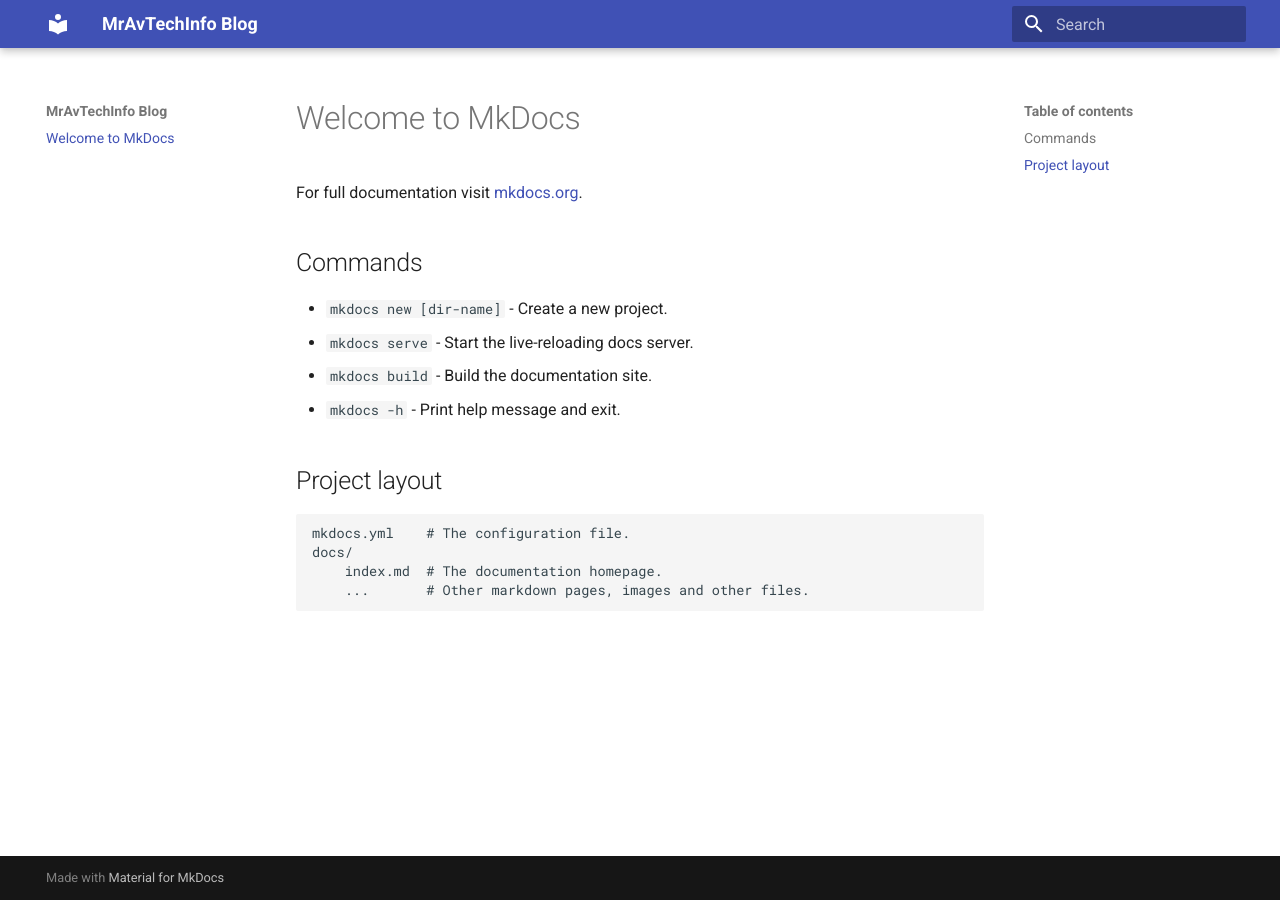
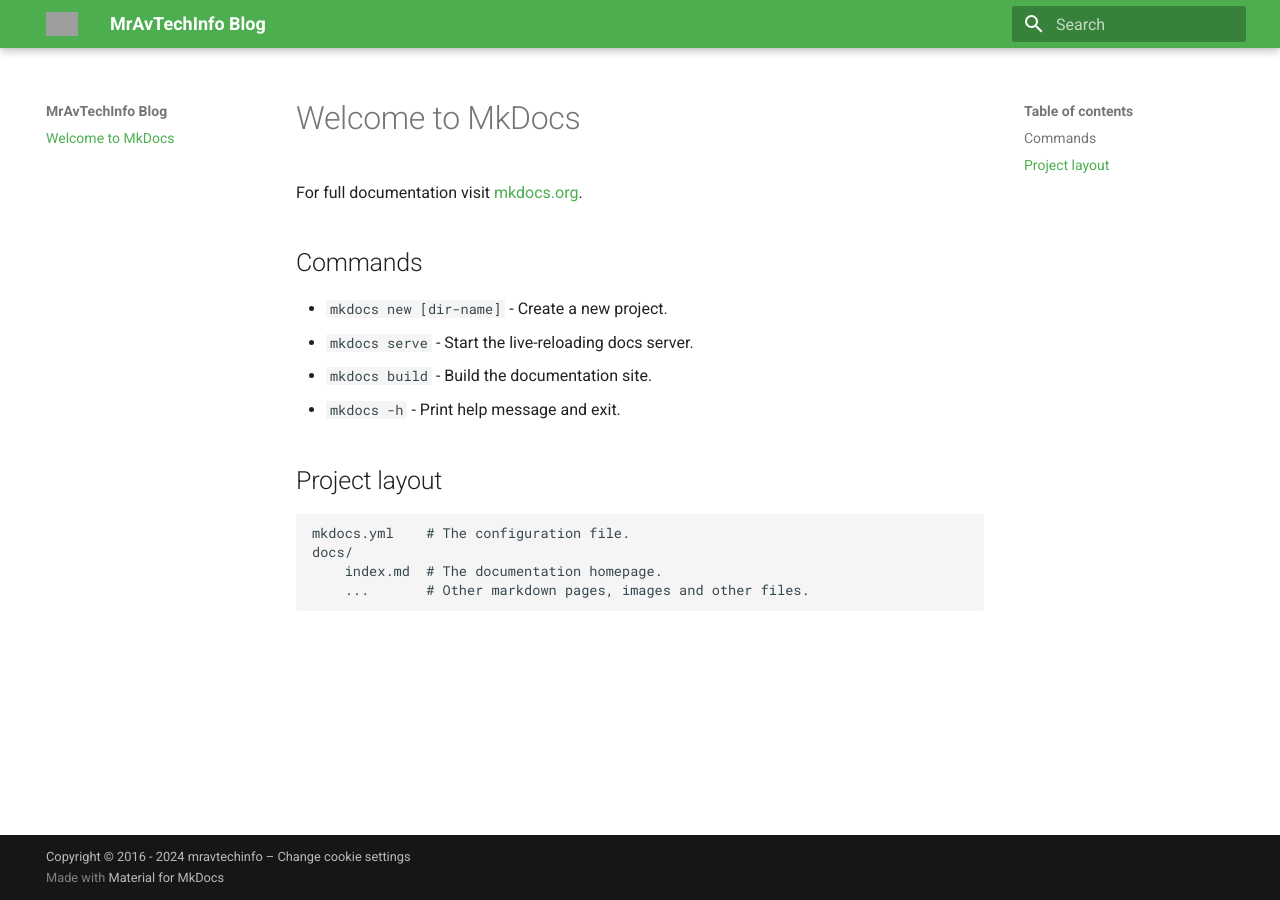
Before and after one commit to mravtechinfo/mravtechinfo_blog, an MkDocs documentation site: the page built from docs/index.md, in a window 1280 px wide. Built offline with MkDocs 1.6.1 and Material for MkDocs 9.7.7, drawn with Linux system fonts in a browser that asks for light colours; grey boxes are pictures that could not be loaded.

Commit message:
color green

```diff
--- a/mkdocs.yml
+++ b/mkdocs.yml
@@ -1,3 +1,52 @@
 site_name: MrAvTechInfo Blog
+extra:
+  consent:
+    title: Cookie consent
+    description: >-
+      We use cookies to recognize your repeated visits and preferences, as well
+      as to measure the effectiveness of our documentation and whether users
+      find what they're searching for. With your consent, you're helping us to
+      make our documentation better.
+
+  homepage: https://example.com
 theme:
+  icon:
+    previous: fontawesome/solid/angle-left
+    next: fontawesome/solid/angle-right
   name: material
+  favicon: images/favicon.png
+  logo: assets/logo.png
+  palette:
+    primary: green
+    accent: light blue
+  palette_toggle:
+    - scheme: default
+      icon: material/brightness-7
+      name: Switch to dark mode
+    - scheme: slate
+      icon: material/brightness-4
+      name: Switch to light
+  # Palette toggle for light mode
+    - media: "(prefers-color-scheme: light)"
+      scheme: default
+      toggle:
+        icon: material/brightness-7
+        name: Switch to dark mode
+
+    # Palette toggle for dark mode
+    - media: "(prefers-color-scheme: dark)"
+      scheme: slate
+      toggle:
+        icon: material/brightness-4
+        name: Switch to light mode
+
+markdown_extensions:
+  - pymdownx.emoji:
+      emoji_index: !!python/name:material.extensions.emoji.twemoji
+      emoji_generator: !!python/name:material.extensions.emoji.to_svg
+      options:
+        custom_icons:
+          - overrides/.icons
+copyright: >
+  Copyright &copy; 2016 - 2024 mravtechinfo –
+  <a href="#__consent">Change cookie settings</a>
```
